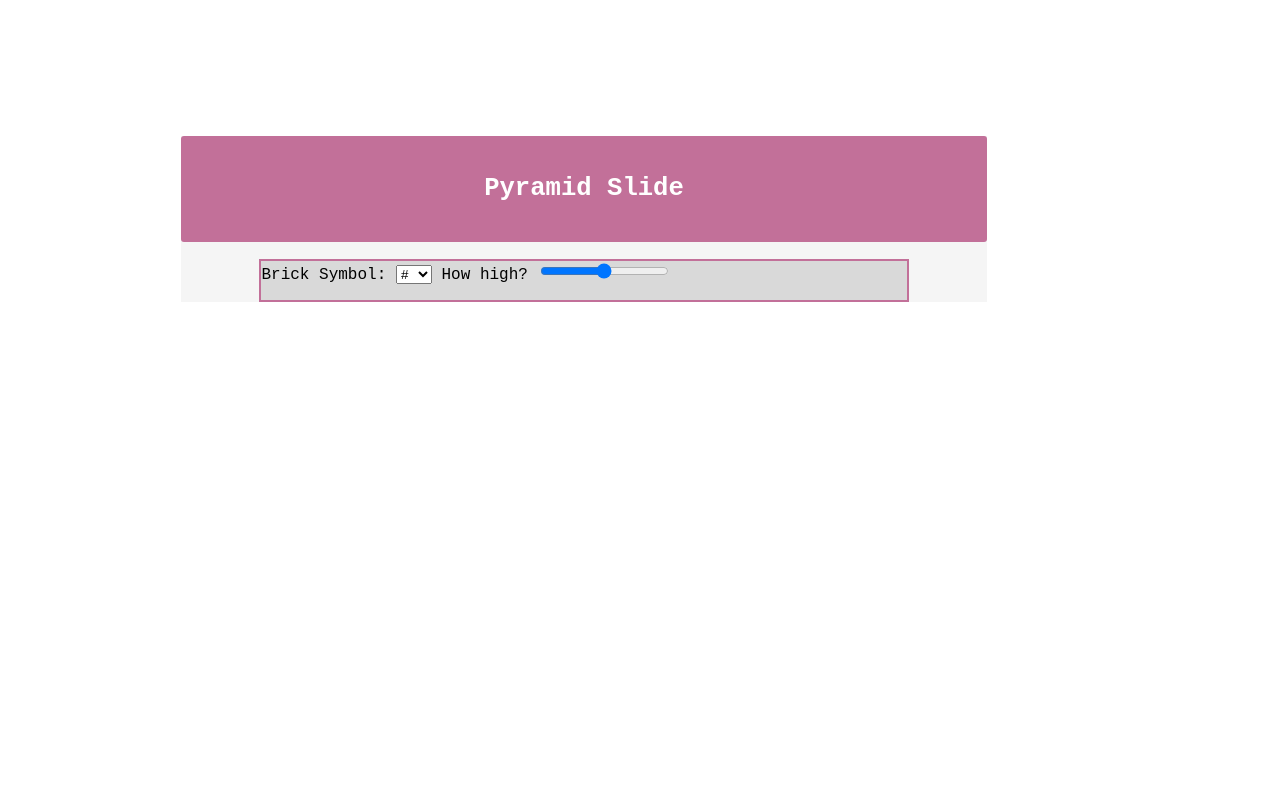
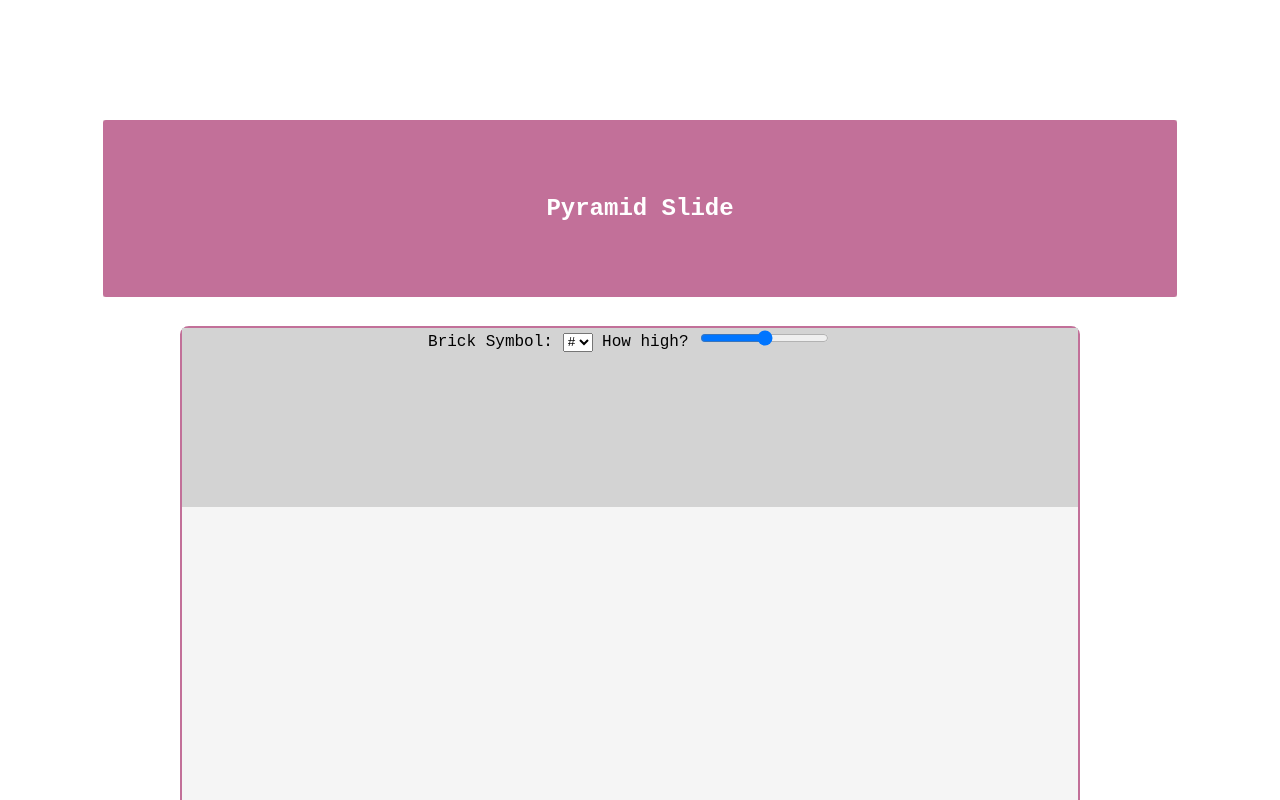
Before and after one commit to j-kincaid/pyramid-slide, a plain HTML site: page index.html in a window 1280 px wide. Drawn offline with Linux system fonts and the light colour scheme.

Commit message:
rewrite css to make functionality more legible

```diff
--- a/css/style.css
+++ b/css/style.css
@@ -5,53 +5,85 @@ JavaScript
 pyramid-slide
 */
 
-body {
+* {
     Font-family: "Courier New", Courier, monospace;
-    position: absolute;
-    width: 90%;
 }
 
-#container {
+
+/* ********* Child of body ********** */
+
+div#container {
     display: block;
-    margin-left: auto;
-    margin-right: auto;
-    background-color: whitesmoke;
-    width: 70%;
+    margin: auto;
+    background-color: rgb(233, 224, 224);
+    width: 85%;
 }
+
+
+/* ******* Pink child of div#container controls distance from top ************** */
 
 h1 {
     margin-top: 5em;
     text-align: center;
     background-color: #c27099;
+    padding: 7%;
     border-radius: 3px;
-    font-size: 1.6em;
-    padding: 1.5em;
+    font-size: 1.5em;
     color: white;
 }
 
-.controls {
+
+/* *********** Box with tiny pink border ***************** */
+
+div#gameWindow {
     position: absolute;
+    width: 70%;
+    height: auto;
+    margin-top: 1%;
+    margin-left: 6%;
+    border: 2px solid #c27099;
+    border-radius: 1%;
+    background-color: whitesmoke;
+}
+
+
+/* ************* Light gray dropdown and slider controls *************** */
+
+div#controls {
+    margin: 0;
+    height: 14vw;
     text-align: center;
+    background-color: lightgray;
+}
+
+nav#symbol {
+    display: inline;
+}
+
+span {
+    font-weight: bold;
 }
 
 td {
     text-align: center;
 }
 
-#gameWindow {
-    width: 80%;
-    margin-left: auto;
-    margin-right: auto;
-    border: 2px solid #c27099;
-    background-color: #d9d9d9;
-}
-
-.slider {
-    float: right;
-    padding-left: 3em;
-}
-
 .menu p {
     padding-left: 3em;
     padding-right: 3em;
 }
+
+
+/* ***** Whitesmoke area Housing pyramid ********** */
+
+div#pyramid {
+    height: 50vw;
+    background-color: whitesmoke;
+    color: #c27099;
+    line-height: 0;
+    font-size: 30px;
+}
+
+p#pyramid {
+    color: #c27099;
+}
--- a/index.html
+++ b/index.html
@@ -16,8 +16,8 @@ pyramid-slide
     <div id="container">
         <h1>Pyramid Slide</h1>
         <div id="gameWindow">
-            <form id="controls">
-                <label for id="symbol">
+            <div id="controls">
+                <nav id="symbol">
                     <label id="bricks">Brick Symbol:</label>
                     <!-- Use the select event onchange  -->
                     <select onchange="pyrChar()">
@@ -26,7 +26,7 @@ pyramid-slide
                             <option value="X">X</option>
                             <option value="$">$</option>
                     </select>
-                </label>
+                </nav>
                 <!--  input with type="range" and slider event oninput -->
                 <label for="height">How high?
                     <span id="height"><b><input id="slider" type="range" min="2" max="20"  oninput="drawPyramid(x)"></b></span>
```
Lines whose indentation alone changed are shown as unchanged.
